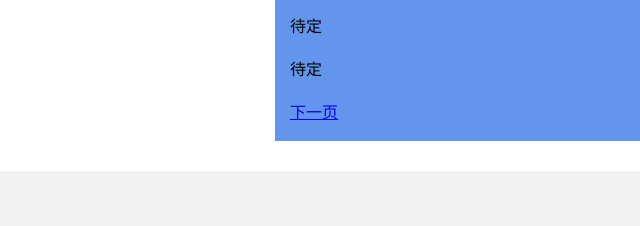
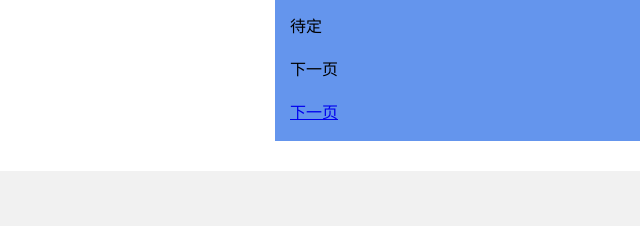
Before and after one commit to fateDecade/-, a plain HTML site: page index.html in a window 1280 px wide. Shown: the part 630-856 px from the top of the page, 0-640 px from the left. Drawn offline with Linux system fonts and the light colour scheme.

Commit message:
Update index.html

```diff
--- a/index.html
+++ b/index.html
@@ -37,7 +37,7 @@
       <p>待定</p>
       <p>待定</p>
       <p>待定</p>
-      <p>待定</p>
+      <p>下一页</p>
       <a href="https://fatedecade.github.io/-/new.html">下一页</a>
     </div>
     <div style="
```
